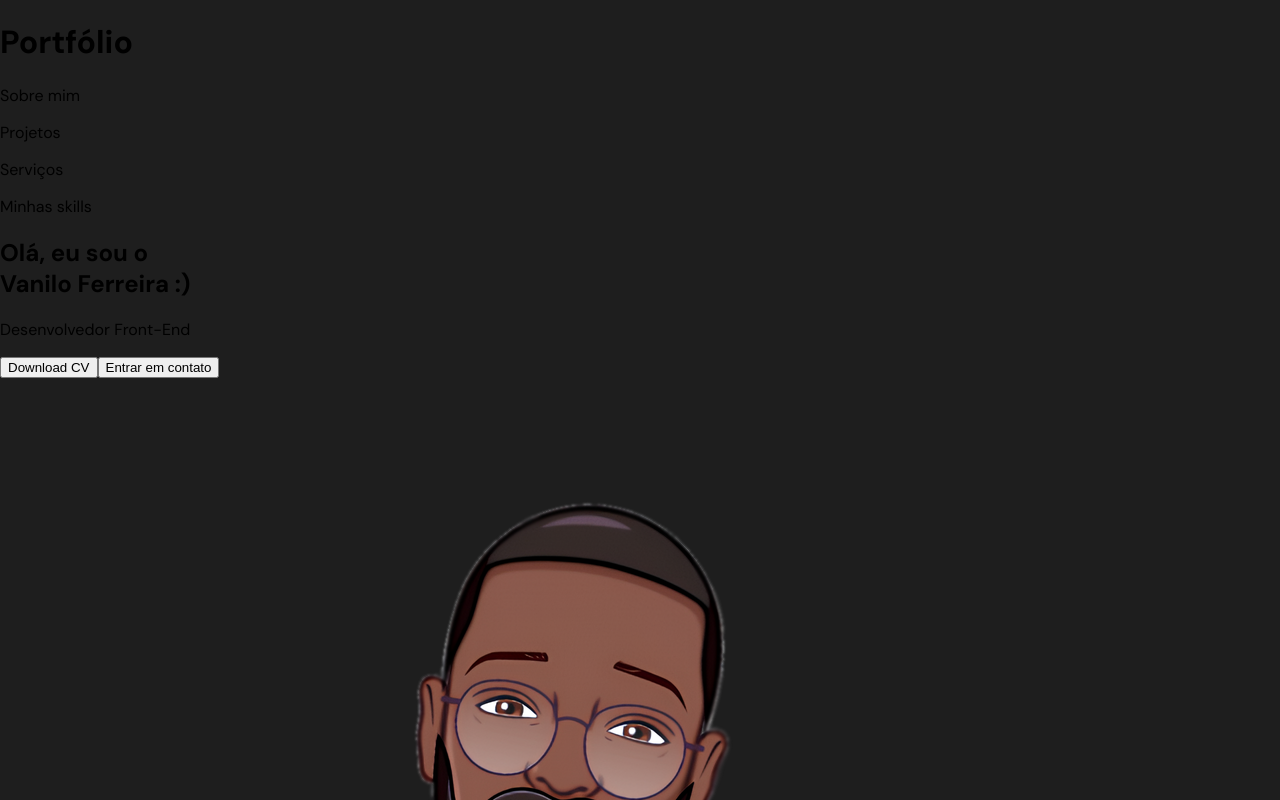
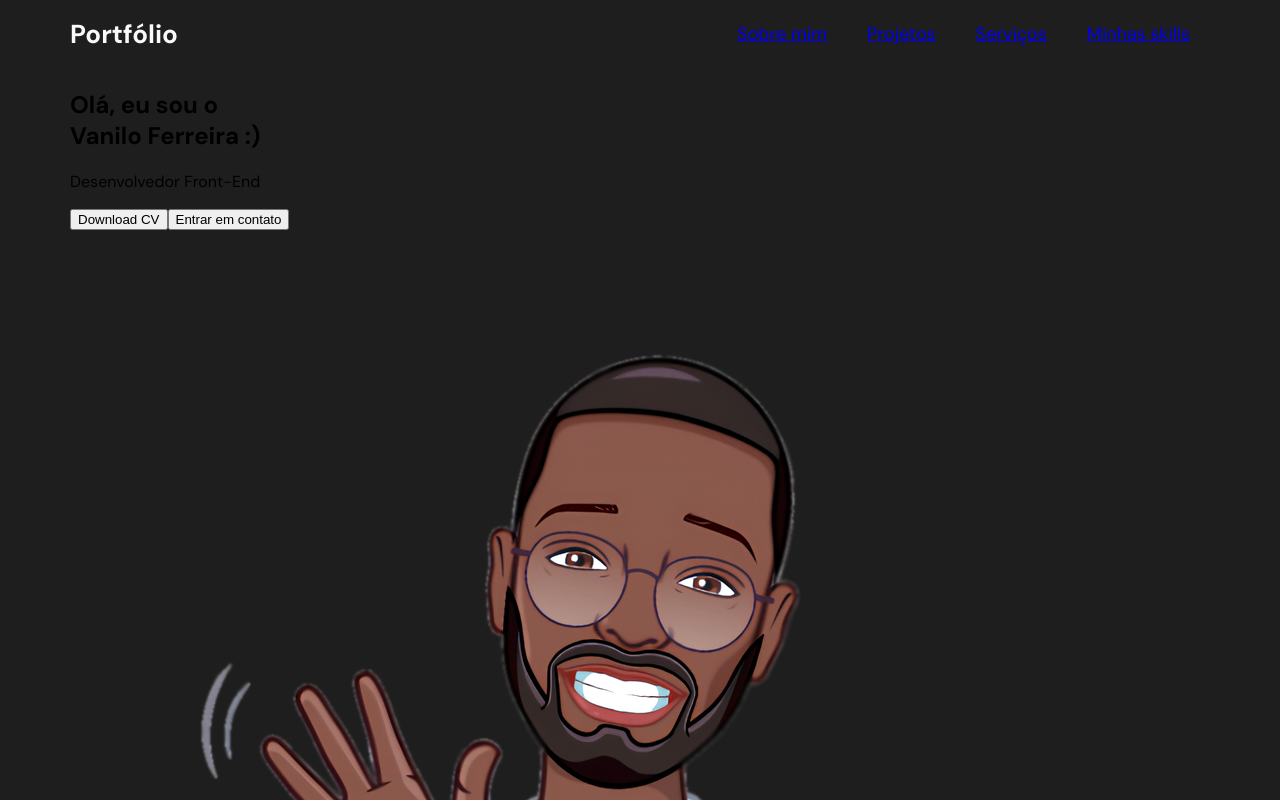
Before and after one commit to vanilo-ferreira/portfolio, a React (Vite) app: page / in a window 1280 px wide. Shown: the top 800 px of the page. Built offline with nearby package versions, Linux system fonts and the light colour scheme.

Commit message:
feat: customizing the header

```diff
--- a/src/App.tsx
+++ b/src/App.tsx
@@ -1,3 +1,5 @@
+import './index.css';
+
 import Image1 from './assets/image1.png';
 import ProfileIcon from './assets/profileIcon.svg';
 import EmailIcon from './assets/emailIcon.svg';
@@ -26,14 +28,14 @@ function App() {
     <>
       <header>
         <div>
-          <h1>Portfólio</h1>
+          <h1 className='logo'>Portfólio</h1>
         </div>
 
         <nav>
-          <p>Sobre mim</p>
-          <p>Projetos</p>
-          <p>Serviços</p>
-          <p>Minhas skills</p>
+          <a href='#aboutMe'>Sobre mim</a>
+          <a href='#projects'>Projetos</a>
+          <a href='#services'>Serviços</a>
+          <a href='#mySkills'>Minhas skills</a>
         </nav>
       </header>
       <main>
@@ -53,7 +55,7 @@ function App() {
           </div>
         </section>
 
-        <section>
+        <section id='aboutMe'>
           <div>
             <h2>Sobre mim</h2>
 
@@ -111,7 +113,7 @@ function App() {
           </div>
         </section>
 
-        <section>
+        <section id='projects'>
           <h2>Projetos</h2>
 
           <div>
@@ -166,7 +168,7 @@ function App() {
           </div>
         </section>
 
-        <section>
+        <section id='services'>
           <h2>Serviços</h2>
           <div>
 
@@ -188,7 +190,7 @@ function App() {
           </div>
         </section>
 
-        <section>
+        <section id='mySkills'>
           <h2>Minhas skills</h2>
 
           <div>
@@ -247,10 +249,10 @@ function App() {
             <div>
               <p>Me mande uma mensagem</p>
               <form>
-                <input type="text" placeholder='Nome'/>
-                <input type="text" placeholder='E-mail'/>
-                <input type="text" placeholder='Assunto'/>
-                <input type="text" placeholder='Sua mensagem'/>
+                <input type='text' placeholder='Nome'/>
+                <input type='text' placeholder='E-mail'/>
+                <input type='text' placeholder='Assunto'/>
+                <input type='text' placeholder='Sua mensagem'/>
                 <button>Enviar mensagem</button>
               </form>
             </div>
--- a/src/index.css
+++ b/src/index.css
@@ -1,6 +1,9 @@
 :root {
   font-family: "DM Sans", serif;
   background-color: #1E1E1E;
+  display: flex;
+  justify-content: center;
+  align-items: center;
 }
 
 body {
@@ -9,4 +12,26 @@ body {
   place-items: center;
   min-width: 320px;
   min-height: 100vh;
+  max-width: 1140px;
 }
+
+header{
+  display: flex;
+  justify-content: space-between;
+  color: #F9F9F9;
+  align-items: center;
+}
+
+.logo {
+  font-size: 26px;
+  font-weight: bold;
+}
+
+nav{
+  display: flex;
+}
+
+nav a {
+  font-size: 18px;
+  margin: 20px
+}
```
